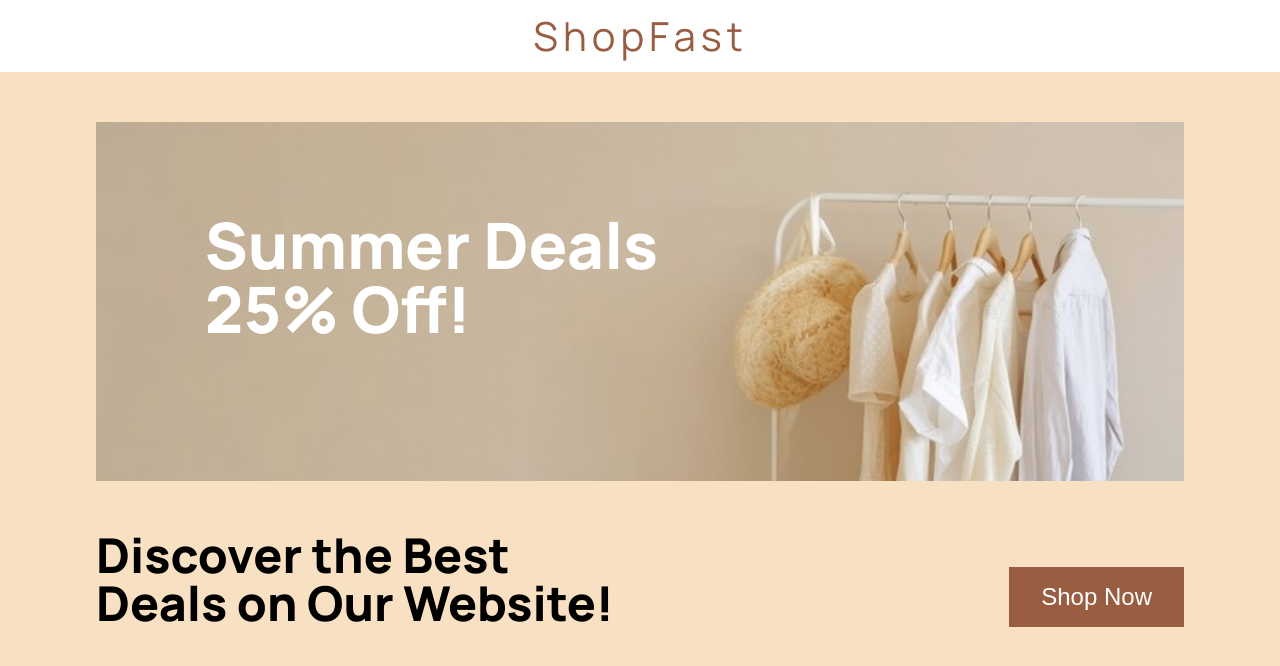
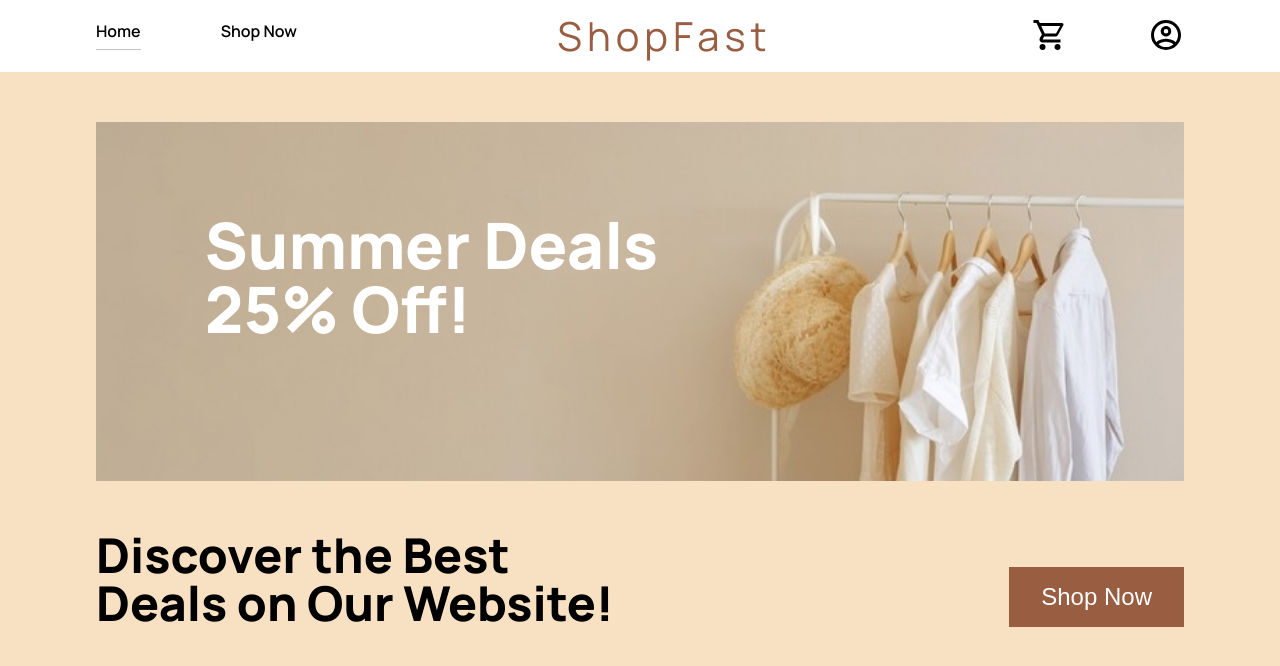
Before and after one commit to kenyounot123/shopping-cart, a React (Vite) app: page / in a window 1280 px wide. Shown: the top 666 px of the page. Built offline with nearby package versions, Linux system fonts and the light colour scheme.

Commit message:
Update navbar for large screens

```diff
--- a/package.json
+++ b/package.json
@@ -10,6 +10,8 @@
     "preview": "vite preview"
   },
   "dependencies": {
+    "@mdi/js": "^7.4.47",
+    "@mdi/react": "^1.6.1",
     "react": "^18.2.0",
     "react-dom": "^18.2.0",
     "react-router-dom": "^6.23.0"
--- a/src/components/Navbar/Navbar.jsx
+++ b/src/components/Navbar/Navbar.jsx
@@ -1,6 +1,8 @@
 import navStyle from "./Navbar.module.css";
-import { Link } from "react-router-dom";
+import { Link, useLocation } from "react-router-dom";
 import { useState, useEffect } from "react";
+import Icon from "@mdi/react";
+import { mdiCartOutline, mdiAccountCircleOutline } from "@mdi/js";
 function HamburgerMenu() {
   const [dropdownOpen, setDropdownOpen] = useState(false);
   useEffect(() => {
@@ -60,12 +62,30 @@ function HamburgerMenu() {
   );
 }
 export default function Navbar() {
+  const currPath = useLocation();
+  function isActive(path) {
+    return path === currPath.pathname;
+  }
   return (
     <header className={navStyle.header}>
       <nav>
-        <ul className={navStyle["d-grid"]}>
+        <ul className={navStyle["display-change"]}>
           <HamburgerMenu />
+          <div className={navStyle["left-nav"]}>
+            <li className={isActive("/") ? navStyle.active : ""}>Home</li>
+            <li className={isActive("shop") ? navStyle.active : ""}>
+              Shop Now
+            </li>
+          </div>
           <li className={navStyle.title}>ShopFast</li>
+          <div className={navStyle["right-nav"]}>
+            <li>
+              <Icon path={mdiCartOutline} size={1.5} />
+            </li>
+            <li>
+              <Icon path={mdiAccountCircleOutline} size={1.5} />
+            </li>
+          </div>
         </ul>
       </nav>
     </header>
--- a/src/components/Navbar/Navbar.module.css
+++ b/src/components/Navbar/Navbar.module.css
@@ -20,7 +20,7 @@
 .menu-container {
   position: relative;
 }
-.d-grid {
+.display-change {
   display: grid;
   grid-template-columns: repeat(12, 1fr);
 }
@@ -81,13 +81,34 @@
 .menu-items > li:hover {
   cursor: pointer;
 }
-
+.left-nav,
+.right-nav {
+  display: none;
+}
+.left-nav > li {
+  padding-bottom: 10px;
+}
+.active {
+  border-bottom: 1px solid var(--secondary-accent-color);
+}
 /* Show hamburger menu and dropdown on small screens */
 @media (min-width: 800px) {
   .hamburger-btn {
     display: none;
   }
-  .title {
-    grid-column: 6 / 8;
+  .display-change {
+    display: flex;
+    justify-content: space-between;
+    align-items: center;
+  }
+  nav {
+    width: 85%;
+    margin: 0 auto;
+  }
+  .left-nav,
+  .right-nav {
+    display: flex;
+    gap: 80px;
+    font-weight: 600;
   }
 }
```
Also changed, not shown: 1 other file (tests, documents, lock files or other folders).
